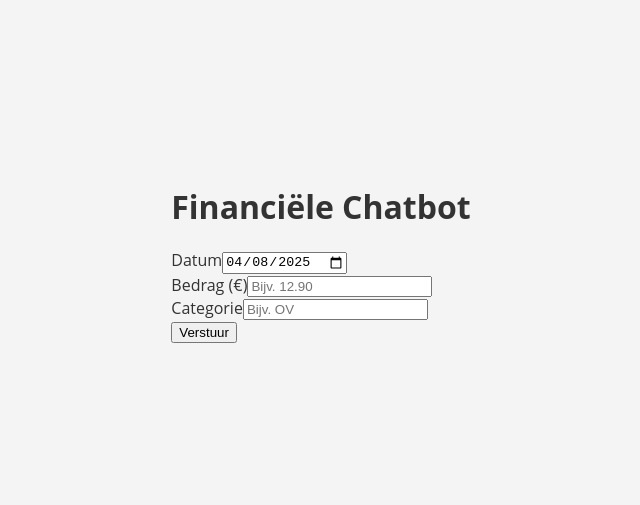
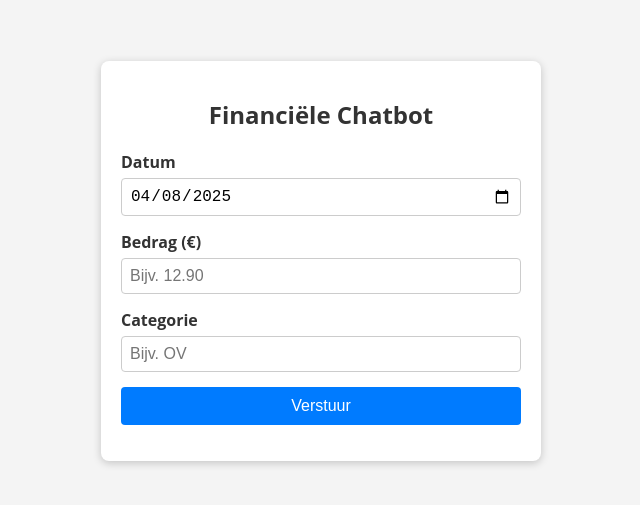
Before and after one commit to PepijnNordkamp/finance-chatbot, a React (Create React App) app in the folder client/: page / in a window 1280 px wide. Shown: the part 139-644 px from the top of the page, without its empty margins (319-959 px from the left). Built offline with nearby package versions, Linux system fonts and the light colour scheme.

Commit message:
Update App.css

```diff
--- a/client/src/App.css
+++ b/client/src/App.css
@@ -1,86 +1,75 @@
-/* Reset body margin/padding en stel een achtergrondkleur in */
+/* Basisreset en achtergrond */
 body {
   margin: 0;
   padding: 0;
-  background-color: #F4F4F4;
-  font-family: 'Open Sans', sans-serif; /* of een andere font naar voorkeur */
+  font-family: 'Open Sans', sans-serif; /* Of een ander modern sans-serif lettertype */
+  background-color: #f4f4f4;
   color: #333;
 }
 
-/* De root van onze React-app, vult het scherm en centreert de container */
+/* Centraal de app positioneren */
 .app {
   display: flex;
   justify-content: center;
   align-items: center;
-  height: 100vh; /* Volledige viewport hoogte */
+  height: 100vh;
 }
 
-/* De hoofdcontainer (chat-container) lijkt op een chatvenster */
-.chat-container {
-  background-color: #FFFFFF;
+/* Styling voor de hoofdcontainer (het "chat-/formulierenvenster") */
+.form-container {
+  background-color: #ffffff;
   width: 90%;
-  max-width: 600px; /* Limiteer de breedte op grotere schermen */
+  max-width: 400px;
   border-radius: 8px;
   box-shadow: 0 2px 8px rgba(0,0,0,0.2);
-  display: flex;
-  flex-direction: column;
   padding: 20px;
 }
 
-/* De titelbalk van onze chatbot */
-.chat-header {
+/* Titelbalk */
+.form-container h1 {
+  text-align: center;
   margin-bottom: 20px;
-  text-align: center;
-}
-
-.chat-header h1 {
-  margin: 0;
   font-size: 24px;
 }
 
-/* De body met textarea en knop */
-.chat-body {
+/* Elk formulier-element */
+.form-group {
+  margin-bottom: 15px;
   display: flex;
   flex-direction: column;
 }
 
-/* Het tekstvlak voor de gebruiker */
-.chat-body textarea {
-  width: 100%;
-  min-height: 100px;
-  resize: vertical; /* Gebruiker kan het groter maken indien nodig */
-  padding: 10px;
-  margin-bottom: 10px;
-  border-radius: 5px;
-  border: 1px solid #ccc;
-  font-size: 14px;
-  font-family: inherit; /* Gebruik het font van de body */
+.form-group label {
+  margin-bottom: 5px;
+  font-weight: bold;
 }
 
-/* De verstuurknop */
-.chat-body button {
-  align-self: flex-end;
+.form-group input {
+  padding: 8px;
+  border: 1px solid #ccc;
+  border-radius: 4px;
+  font-size: 16px;
+}
+
+/* Verstuurknop */
+button {
+  width: 100%;
   background-color: #007BFF;
   color: #FFF;
   border: none;
-  padding: 10px 15px;
-  border-radius: 5px;
+  padding: 10px;
+  font-size: 16px;
+  border-radius: 4px;
   cursor: pointer;
-  font-size: 14px;
 }
 
-/* Button hover-effect */
-.chat-body button:hover {
+button:hover {
   background-color: #0056b3;
 }
 
-/* Status-bericht na het verzenden */
-.chat-status {
-  margin-top: 10px;
+/* Statusmelding */
+.status {
   text-align: center;
+  margin-top: 15px;
+  font-weight: bold;
 }
-
-.chat-status p {
-  margin: 0;
-  font-weight: 600;
-}
```
